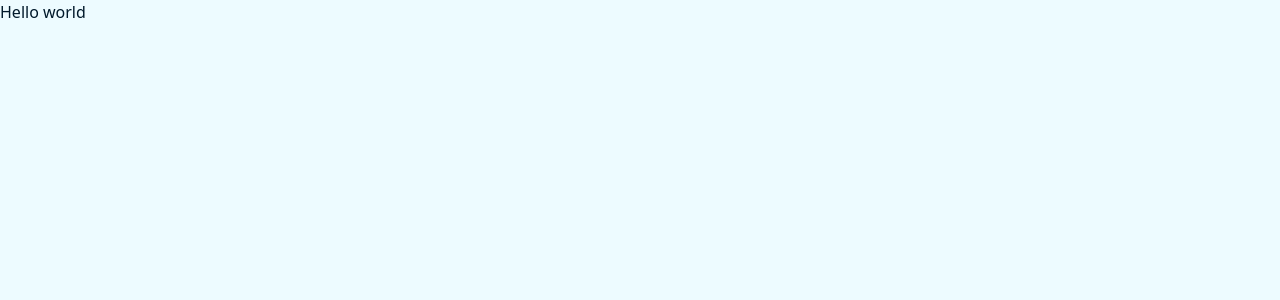
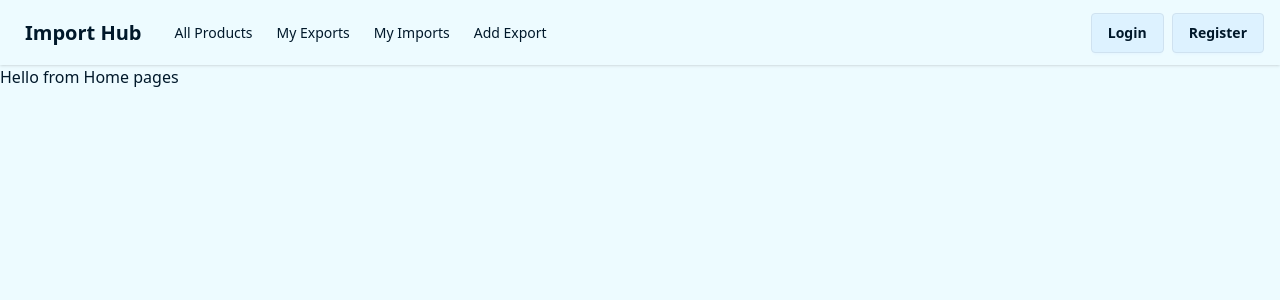
Before and after one commit to soponalways/import-hub-client, a React (Vite) app: page / in a window 1280 px wide. Shown: the top 300 px of the page. Built offline with nearby package versions, Linux system fonts and the light colour scheme.

Commit message:
Navbar and Main Layout create

```diff
--- /dev/null
+++ b/src/components/Hero/NavBar.jsx
@@ -0,0 +1,53 @@
+import React from 'react';
+import { Link } from 'react-router';
+
+const NavBar = () => {
+    const ListItems = () => {
+        return <>
+            <li><Link to='all-products'>All Products</Link></li>
+            <li><Link to='my-exports'>My Exports</Link></li>
+            <li><Link to='my-imports'>My Imports</Link></li>
+            <li><Link to='add-export'>Add Export</Link></li>
+        </>
+    };
+
+    const NavEnd = () => {
+        return <>
+            <Link to={'/login'} className="btn mr-2">Login</Link>
+            <Link to={'/register'} className="btn mr-2">Register</Link>
+        </>
+
+    }
+    return (
+        <div>
+            <div className="navbar bg-base-100 shadow-sm">
+                <div className="navbar-start">
+                    <div>
+                        <div className="dropdown">
+                            <div tabIndex={0} role="button" className="btn btn-ghost lg:hidden">
+                                <svg xmlns="http://www.w3.org/2000/svg" className="h-5 w-5" fill="none" viewBox="0 0 24 24" stroke="currentColor"> <path strokeLinecap="round" strokeLinejoin="round" strokeWidth="2" d="M4 6h16M4 12h8m-8 6h16" /> </svg>
+                            </div>
+                            <ul
+                                tabIndex="-1"
+                                className="menu menu-sm dropdown-content bg-base-100 rounded-box z-1 mt-3 w-52 p-2 shadow">
+                                <ListItems></ListItems>
+                            </ul>
+                        </div>
+                        <Link to={'/'} className="btn btn-ghost text-xl">Import Hub</Link>
+                    </div>
+                    <div className="hidden lg:flex">
+                        <ul className="menu menu-horizontal px-1">
+                            <ListItems />
+                        </ul>
+                    </div>
+                </div>
+
+                <div className="navbar-end">
+                    <NavEnd />
+                </div>
+            </div>
+        </div>
+    );
+};
+
+export default NavBar;
--- /dev/null
+++ b/src/layouts/RootLayout.jsx
@@ -0,0 +1,14 @@
+import React from 'react';
+import NavBar from '../components/Hero/NavBar';
+import { Outlet } from 'react-router';
+
+const RootLayout = () => {
+    return (
+        <div>
+            <NavBar />
+            <Outlet />
+        </div>
+    );
+};
+
+export default RootLayout;
--- /dev/null
+++ b/src/pages/Home/Home.jsx
@@ -0,0 +1,11 @@
+import React from 'react';
+
+const Home = () => {
+    return (
+        <div>
+            Hello from Home pages
+        </div>
+    );
+};
+
+export default Home;
--- a/src/router/router.jsx
+++ b/src/router/router.jsx
@@ -1,9 +1,17 @@
 import { createBrowserRouter } from "react-router";
+import RootLayout from "../layouts/RootLayout";
+import Home from "../pages/Home/Home";
 
 const router = createBrowserRouter([
     {
         path: '/',
-        element: <div>Hello world</div>
+        Component: RootLayout,
+        children: [
+            {
+                index: true,
+                Component: Home
+            }
+        ]
     }
 ]);
 
```
